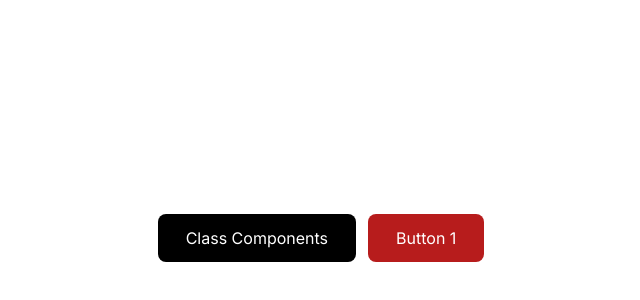
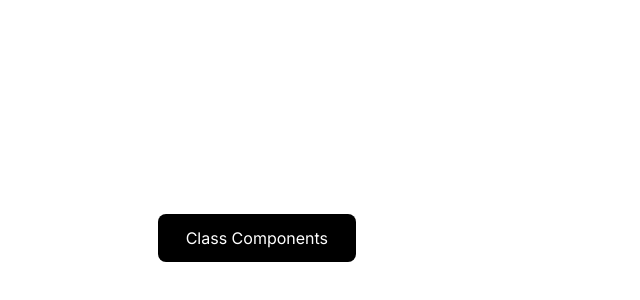
Before and after one commit to choiruladamm/zero-to-hero, a React (Vite) app: page / in a window 1280 px wide. Shown: the part 162-462 px from the top of the page, without its empty margins (319-959 px from the left). Built offline with nearby package versions, Linux system fonts and the light colour scheme.

Commit message:
Passing Props Components

```diff
--- a/src/course/vip-code/ComponentsProps.jsx
+++ b/src/course/vip-code/ComponentsProps.jsx
@@ -15,7 +15,7 @@ class ButtonClass extends React.Component {
 export const Button = ({ title, bgColor }) => {
   return (
     <div
-      className={`py-3 text-white ${bgColor} cursor-pointer rounded-lg px-7 `}
+      className={`py-3 text-white bg-${bgColor}-700 cursor-pointer rounded-lg px-7 `}
     >
       {title}
     </div>
@@ -26,7 +26,7 @@ export default function ComponentsProps() {
   return (
     <div className="flex gap-3">
       <ButtonClass />
-      <Button title="Button 1" bgColor="bg-red-900" />
+      <Button title="Button 1" bgColor="yellow" />
     </div>
   );
 }
```
